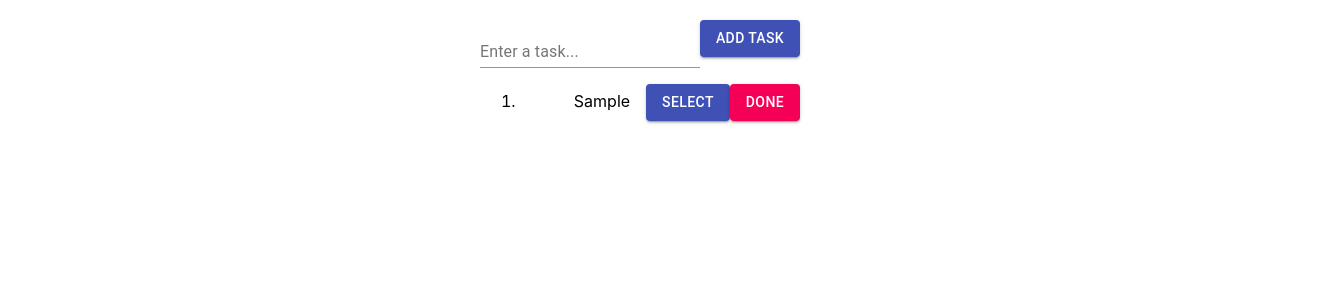
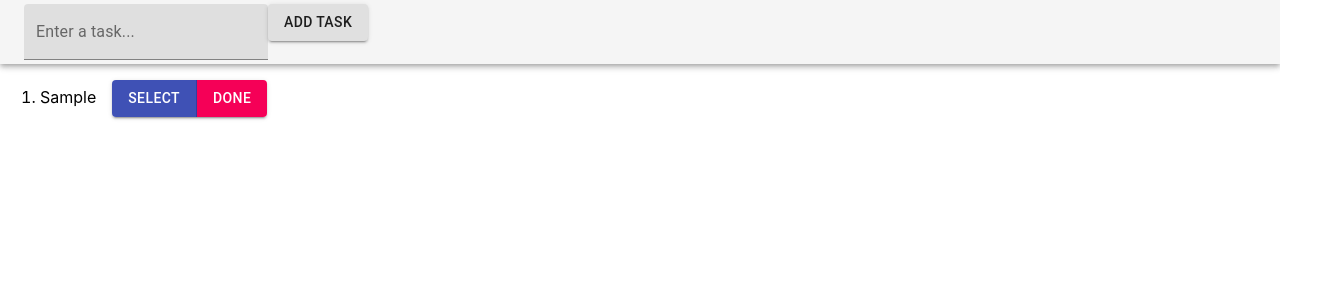
Before and after one commit to olafor/react-app, a React (Create React App) app: page / in a window 1280 px wide. Both pictures are taken after typing "Sample" into the empty fields and a click on the button "ADD TASK". Shown: the top 300 px of the page, 1320 px wide, since content can reach past the window. Built offline with nearby package versions, Linux system fonts and the light colour scheme.

Commit message:
input is now in a toolbar

```diff
--- a/src/components/task-input.js
+++ b/src/components/task-input.js
@@ -1,5 +1,7 @@
 import React, { useState } from 'react';
 import { Button, TextField } from '@material-ui/core';
+import AppBar from '@material-ui/core/AppBar';
+import Toolbar from '@material-ui/core/Toolbar';
 
 const TaskInput = (props) => {
   const [textField, setTextField] = useState('');
@@ -17,9 +19,13 @@ const TaskInput = (props) => {
   };
 
   return (
+    <AppBar position="static" color="default">
+      <Toolbar>
         <form>
           <TextField
             type="text"
+            variant="filled"
+            color="primary"
             label="Enter a task..."
             value={textField}
             onChange={handleChange}
@@ -27,13 +33,15 @@ const TaskInput = (props) => {
           />
           <Button
             variant="contained"
-        color="primary"
+            color="secundary"
             type="submit"
             onClick={handleSubmit}
           >
             Add Task
           </Button>
         </form>
+      </Toolbar>
+    </AppBar>
   );
 };
 
--- a/src/components/task-list.js
+++ b/src/components/task-list.js
@@ -1,5 +1,5 @@
 import React from 'react';
-import { Button } from '@material-ui/core';
+import { Button, ButtonGroup } from '@material-ui/core';
 
 const SetTask = (props) => {
   const handleChange = (event) => {
@@ -36,12 +36,18 @@ const SetTask = (props) => {
       >
         {props.task.description}
       </span>
+      <ButtonGroup
+        variant="contained"
+        color="primary"
+        aria-label="contained primary button group"
+      >
         <Button color="primary" variant="contained" onClick={takeTime}>
           Select
         </Button>
         <Button color="secondary" variant="contained" onClick={handleChange}>
           Done
         </Button>
+      </ButtonGroup>
     </li>
   );
 };
--- a/src/components/todo-list.js
+++ b/src/components/todo-list.js
@@ -1,5 +1,5 @@
 import React, { useState, useEffect } from 'react';
-import Grid from '@material-ui/core/Grid';
+// import Grid from '@material-ui/core/Grid';
 import { v4 } from 'uuid';
 import SetTask from './task-list';
 import TaskInput from './task-input';
@@ -32,16 +32,14 @@ const TodoList = () => {
   };
 
   return (
-    <Grid container justify="center" spacing={10} style={{ padding: '20px' }}>
-      <Grid item>
-        <TaskInput newTask={getNewTask} />
-        <ol align="right">
-          {tasks.map((task) => (
-            <SetTask key={task.id} task={task} update={updateFromTask} />
-          ))}
-        </ol>
-      </Grid>
-    </Grid>
+    <div>
+      <TaskInput newTask={getNewTask} />
+      <ol>
+        {tasks.map((task) => (
+          <SetTask key={task.id} task={task} update={updateFromTask} />
+        ))}
+      </ol>
+    </div>
   );
 };
 
```
Lines whose indentation alone changed are shown as unchanged.
